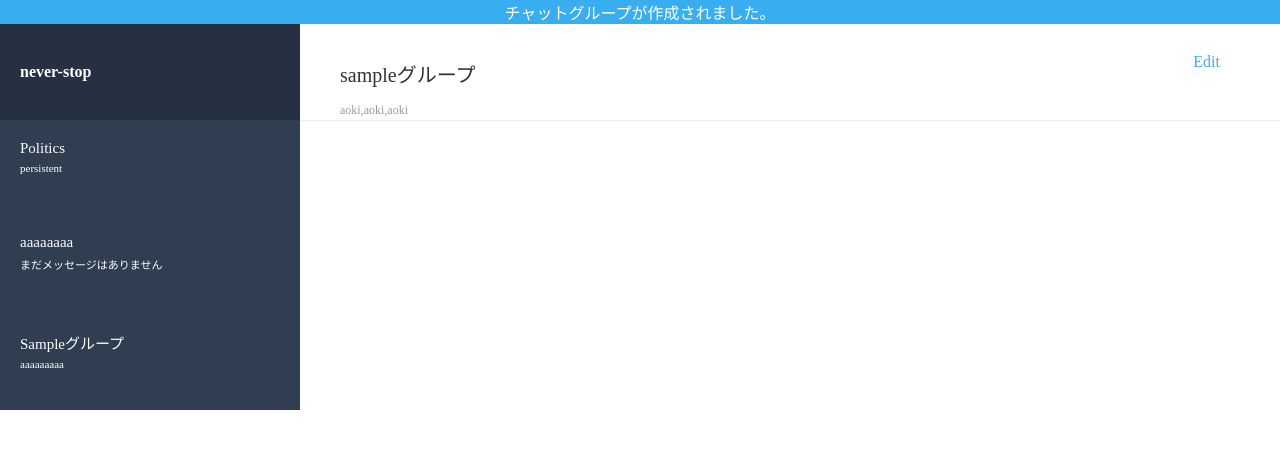
After one commit to odamatsu/chat-space, a Rails app: template app/views/messages/index.html.haml in a window 1280 px wide. The commit adds this page. Shown: the top 449 px of the page. Run offline with Rails 7, Linux system fonts and the light colour scheme; the template is opened without the code that fills it, so the values that code supplies are empty; style sheets or scripts are compiled from the project's sources; some libraries are stand-ins or nearby versions.

Commit message:
create-content-upper

```diff
--- a/app/assets/stylesheets/application.scss
+++ b/app/assets/stylesheets/application.scss
@@ -1,2 +1,3 @@
 @import "./reset";
 @import "./variable";
+@import "./messages";
--- /dev/null
+++ b/app/assets/stylesheets/messages.scss
@@ -0,0 +1,79 @@
+.container {
+  height: 100%;
+  color: white;
+  .header {
+    background-color: #38AEF0;
+    text-align: center;
+  }
+
+  .side-bar {
+    background-color: #253141;
+    width: 300px;
+    height: 100%;
+    float: left;
+    &-up {
+      line-height: 96px;
+      vertical-align: middle;
+      font-weight: bold;
+      padding-left: 20px;
+    }
+    &-middle {
+      background-color: #2f3e51;
+      padding-left: 20px;
+      .latest-post-title {
+        padding: 20px 0 5px;
+        font-size: 15px;
+      }
+      .latest-post-content {
+        padding-bottom: 40px;
+        font-size: 11px;
+      }
+    }
+  }
+
+  .content {
+    width: calc(100% - 300px);
+    float: left;
+    &-upper {
+      width: 100%;
+      height: 96px;
+      border-bottom: solid 1px #eeeeee;
+      &-groupName-groupMember-editButton {
+        margin: 0 40px;
+        .groupName-groupMember {
+          float: left;
+          .groupName {
+            color: #333333;
+            font-size: 20px;
+            padding-top: 35PX;
+            padding-bottom: 15px;
+          }
+          .groupMember {
+            color: #999999;
+            font-size: 12px;
+          }
+        }
+        .editButton {
+          float: right;
+          color: #38AEF0;
+          line-height: 20px;
+          vertical-align: middle;
+          padding: 28px 20px;
+        }
+      }
+    }
+
+      &-middle {
+
+      }
+      &-lower {
+
+        .new-post {
+
+        }
+
+      }
+
+  }
+
+}
--- /dev/null
+++ b/app/controllers/messages_controller.rb
@@ -0,0 +1,6 @@
+class MessagesController < ApplicationController
+
+  def index
+  end
+
+end
--- /dev/null
+++ b/app/views/messages/index.html.haml
@@ -0,0 +1,21 @@
+.container
+  .header チャットグループが作成されました。
+  .side-bar
+    .side-bar-up never-stop
+    .side-bar-middle
+      .latest-post-title Politics
+      .latest-post-content persistent
+      .latest-post-title aaaaaaaa
+      .latest-post-content まだメッセージはありません
+      .latest-post-title Sampleグループ
+      .latest-post-content aaaaaaaaa
+  .content
+    .content-upper
+      .content-upper-groupName-groupMember-editButton
+        .groupName-groupMember
+          .groupName sampleグループ
+          .groupMember aoki,aoki,aoki
+        .editButton Edit
+    .content-middle
+    .content-lower
+      .new-post
--- a/config/routes.rb
+++ b/config/routes.rb
@@ -1,3 +1,4 @@
 Rails.application.routes.draw do
-  # For details on the DSL available within this file, see http://guides.rubyonrails.org/routing.html
+  root 'messages#index'
+
 end
```
Also changed, not shown: config/application.rb (+5 -3 lines).
